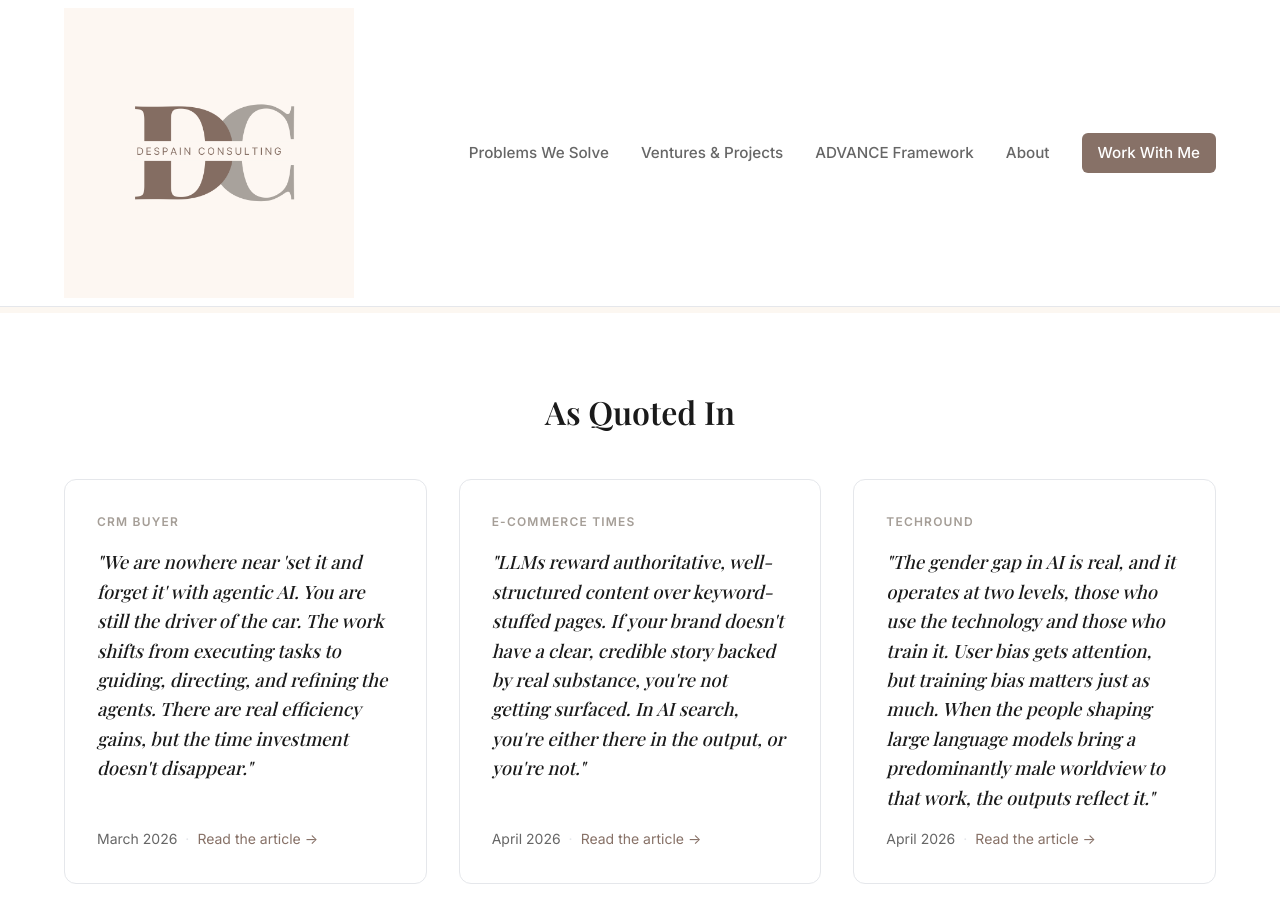
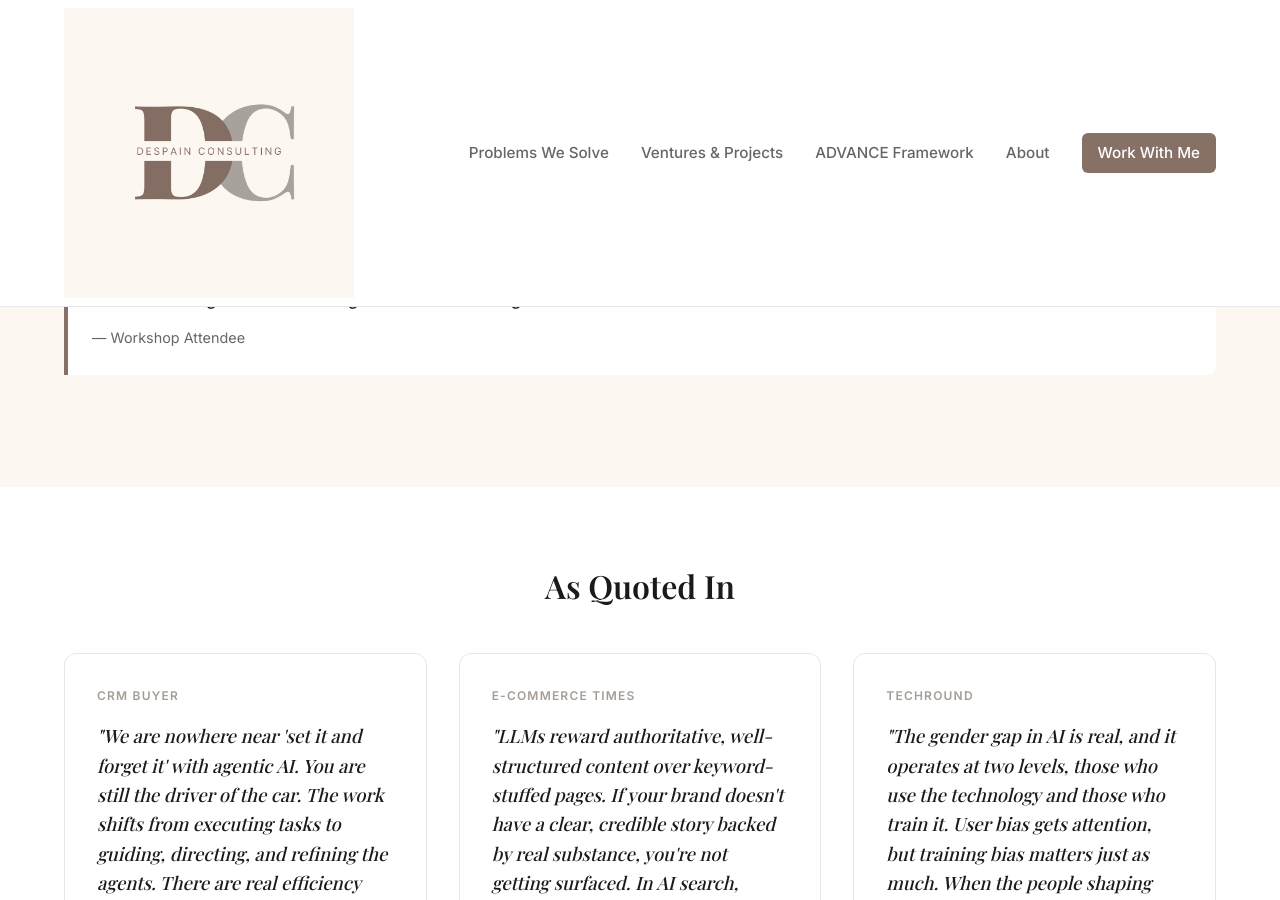
Before and after one commit to adespain70-ui/despain-consulting-site, a Jekyll site: the page built from index.md, in a window 1280 px wide and 900 px high, scrolled down 2551 px. Built offline with Jekyll 4.4.1, drawn with Linux system fonts in a browser that asks for light colours.

Commit message:
Restore workshop attendee testimonial to homepage and about page

```diff
--- a/index.md
+++ b/index.md
@@ -97,6 +97,10 @@
     <div class="testimonial">
       <blockquote>"Gave me the ability to assess the company from more of a 30,000 feet viewpoint as opposed to always being in the weeds."</blockquote>
     </div>
+    <div class="testimonial">
+      <blockquote>"Anne presented the information in an approachable and actionable format. She is knowledgeable, while still curious and engaged in what is coming next. I'm looking forward to learning more from Anne."</blockquote>
+      <cite>— Workshop Attendee</cite>
+    </div>
   </div>
 </section>
 
```
Also changed, not shown: about.md (+5 -0 lines).
